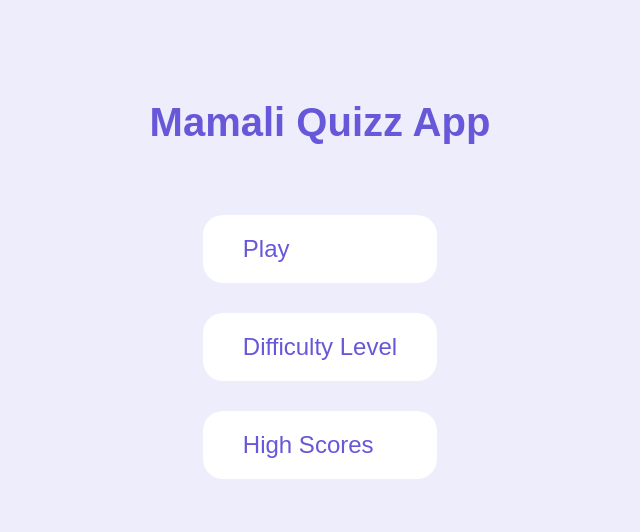
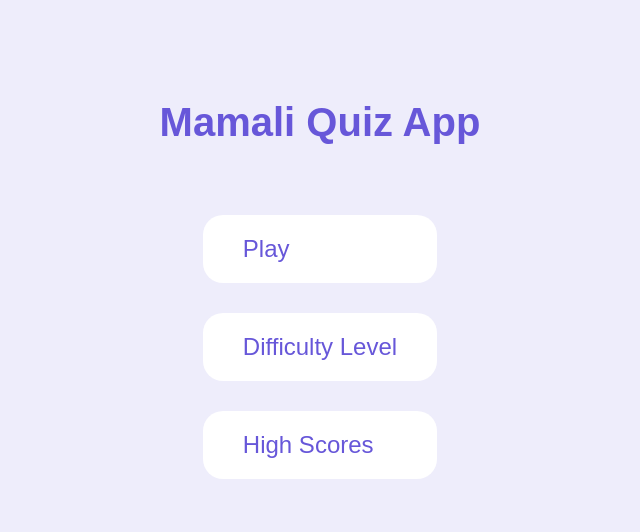
Before and after one commit to Ghalami/quiz-app, a plain HTML site: page index.html in a window 1280 px wide. Shown: the whole page, without its empty margins (320-960 px from the left). Drawn offline with Linux system fonts and the light colour scheme.

Commit message:
ready to use

```diff
--- a/index.html
+++ b/index.html
@@ -8,7 +8,7 @@
     <link rel="stylesheet" href="./css/global.css" />
   </head>
   <body>
-    <h1>Mamali Quizz App</h1>
+    <h1>Mamali Quiz App</h1>
     <div class="container">
       <a href="/game.html">Play</a>
       <a href="./difficulty.html">Difficulty Level</a>
--- a/js/game.js
+++ b/js/game.js
@@ -22,7 +22,6 @@ const fetchData = async () => {
     const responce = await fetch(URL);
     const json = await responce.json();
     formattedData = formatData(json.results);
-    console.log(formattedData);
     start();
   } catch {
     loader.style.display = "none";
```
